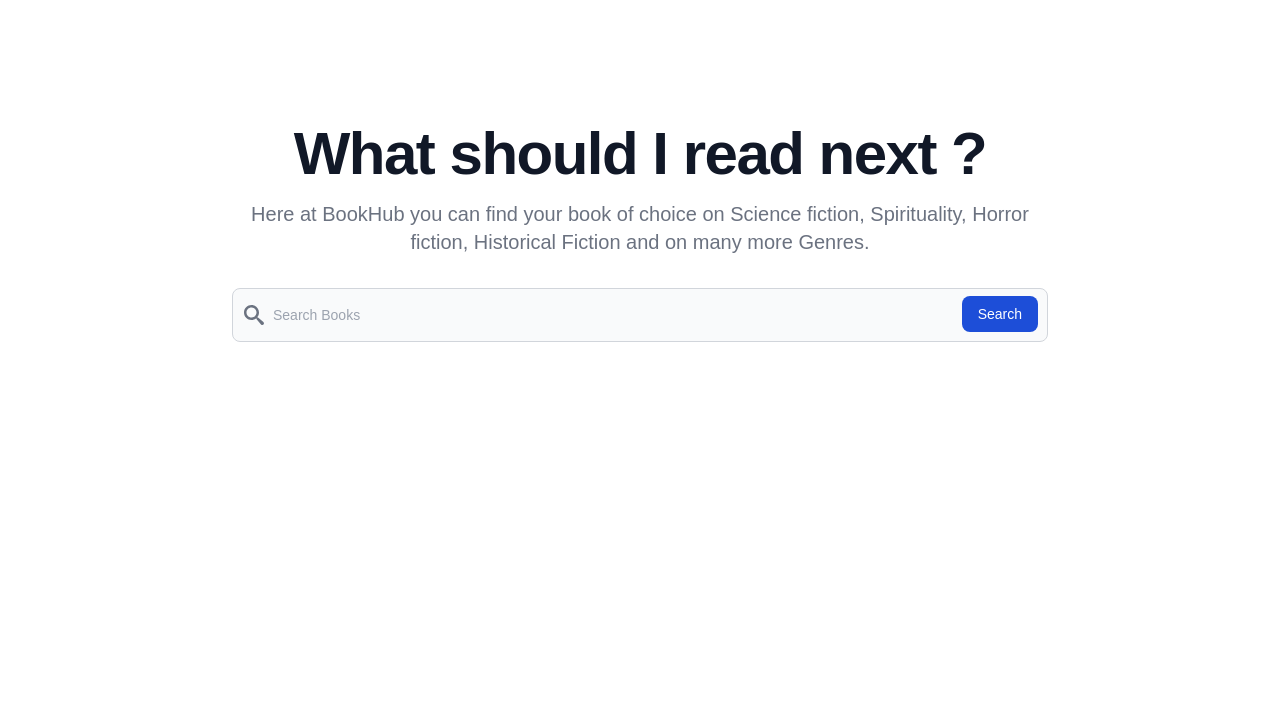
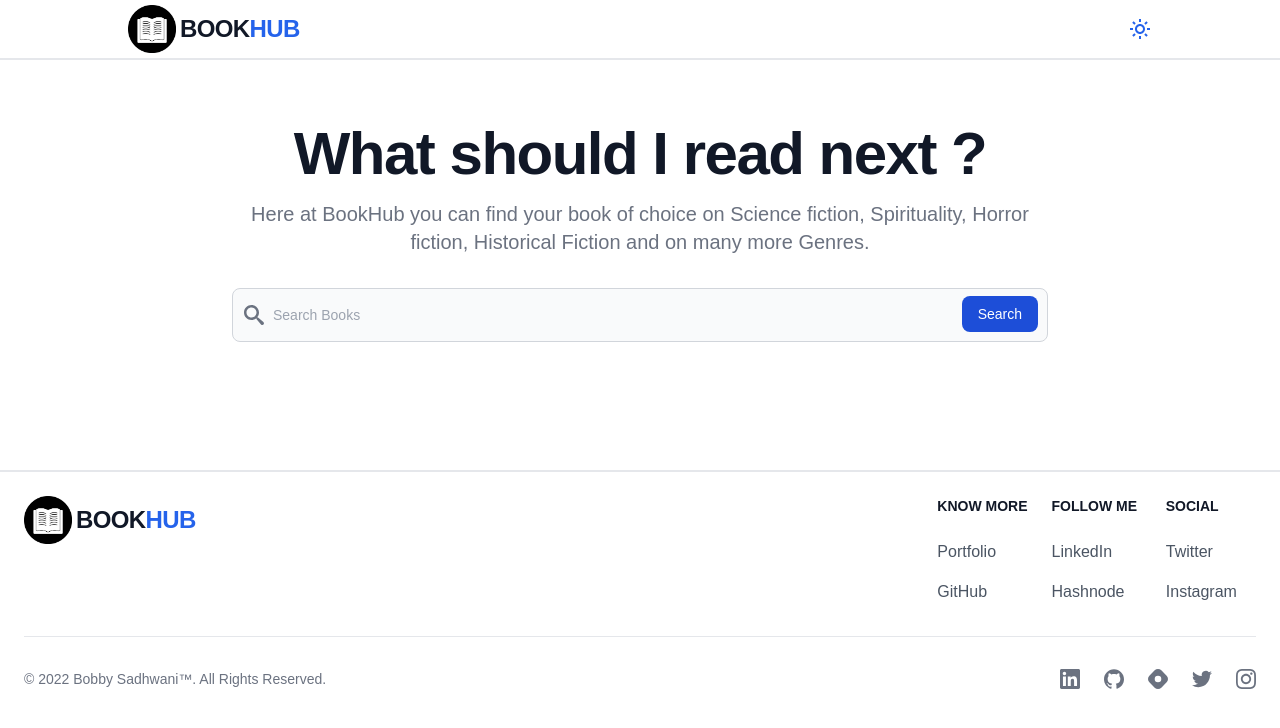
Before and after one commit to Bobby-coder/BOOK-HUB, a React (Create React App) app: page / in a window 1280 px wide. Shown: the top 728 px of the page. Built offline with nearby package versions, Linux system fonts and the light colour scheme.

Commit message:
single book page route added

```diff
--- a/src/App.js
+++ b/src/App.js
@@ -1,16 +1,22 @@
 import { BrowserRouter as Router, Routes, Route } from "react-router-dom";
 import HomePage from "./pages/HomePage";
 import ErrorPage from "./pages/ErrorPage";
+import Header from "./components/Header";
+import Footer from "./components/Footer";
+import SingleBookPage from "./pages/SingleBookPage";
 
 function App() {
   return (
     <>
-    <Router>
-      <Routes>
-        <Route path="/" element={<HomePage />} />
-        <Route path='*' element={<ErrorPage />} />
-      </Routes>
-    </Router>
+      <Router>
+        <Header />
+        <Routes>
+          <Route path="/" element={<HomePage />} />
+          <Route path="/books/:id" element={<SingleBookPage />} />
+          <Route path="*" element={<ErrorPage />} />
+        </Routes>
+        <Footer />
+      </Router>
     </>
   );
 }
```
